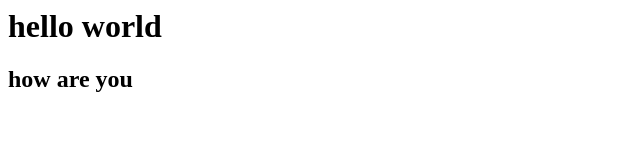
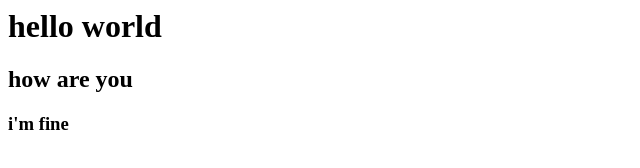
Before and after one commit to AquaGreens/hello-world, a plain HTML site: page index.html in a window 1280 px wide. Shown: the full height of the page, 0-640 px from the left. Drawn offline with Linux system fonts and the light colour scheme.

Commit message:
h3 added

```diff
--- a/index.html
+++ b/index.html
@@ -4,6 +4,7 @@
     <h1>hello world</h1>
     <p>
       <h2>how are you</h2>
+      <h3>i'm fine</h3>
     </p>
   </body>
 </html>
```
